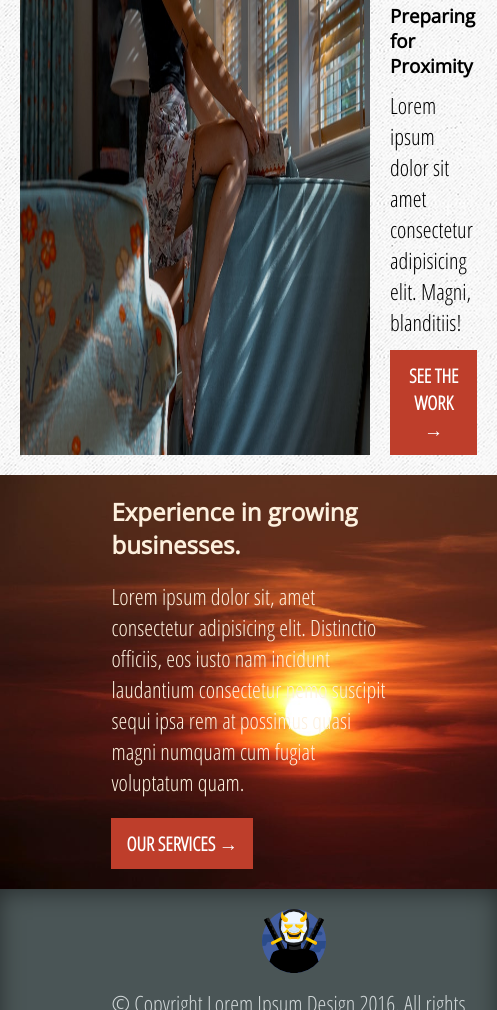
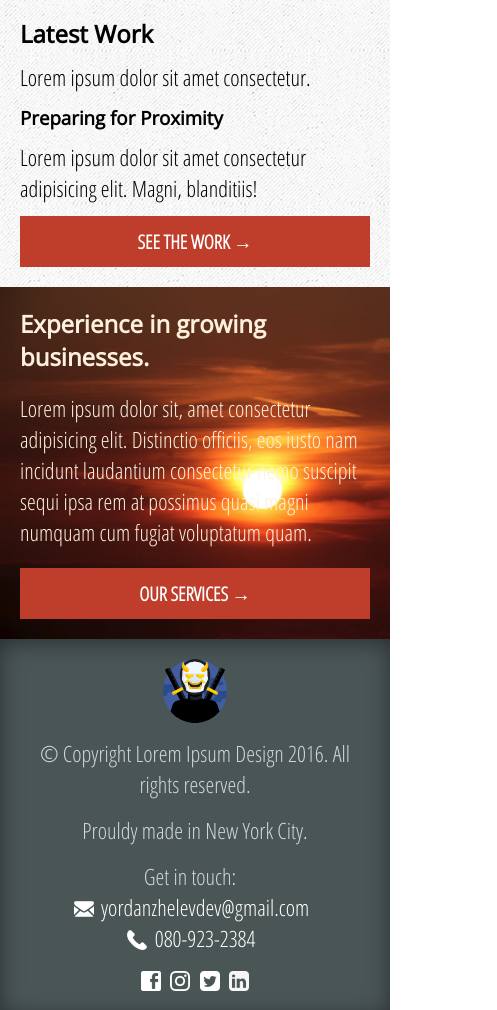
Before and after one commit to yordanzhelevdev/CSS-Grid-Training, a website: page index.html in a window 390 px wide. Shown: the part 990-2000 px from the top of the page, 497 px wide, since content can reach past the window. Drawn offline with nearby package versions, Linux system fonts and the light colour scheme.

Commit message:
Mobile Version

```diff
--- a/css/style.css
+++ b/css/style.css
@@ -23,9 +23,13 @@ ul {
   list-style-type: none;
 }
 
+p,
+li {
+  font-size: 1.4rem;
+}
+
 p {
   margin: 0;
-  font-size: 1.4rem;
 }
 
 a {
@@ -51,7 +55,7 @@ h6 {
 .page > *:not(header) {
   padding: 20px;
   /* grid-template-columns: repeat(4, 1fr); */
-  grid-template-columns: 2fr 6fr 2fr;
+  grid-template-columns: 1fr 6fr 1fr;
 }
 
 /* Top Social Icons */
@@ -90,7 +94,7 @@ h6 {
 }
 
 .social-icon--big {
-  height: 20px;
+  height: 21px;
   width: 20px;
   background-size: 20px;
 }
@@ -169,13 +173,15 @@ h6 {
 }
 
 .change .mobile-toggle__bar1 {
-    -webkit-transform: rotate(-45deg) translate(-9px, 6px);
-    transform: rotate(-45deg) translate(-9px, 6px);
+  -webkit-transform: rotate(-45deg) translate(-9px, 6px);
+  transform: rotate(-45deg) translate(-9px, 6px);
 }
-.change .mobile-toggle__bar2 {opacity: 0;}
+.change .mobile-toggle__bar2 {
+  opacity: 0;
+}
 .change .mobile-toggle__bar3 {
-    -webkit-transform: rotate(45deg) translate(-8px, -8px);
-    transform: rotate(45deg) translate(-8px, -8px);
+  -webkit-transform: rotate(45deg) translate(-8px, -8px);
+  transform: rotate(45deg) translate(-8px, -8px);
 }
 
 .navigation__item {
@@ -282,7 +288,7 @@ h6 {
 }
 
 .services__container {
-  grid-column: 2 / span 1;
+  grid-column: 2;
   display: grid;
   grid-gap: 20px;
   justify-items: start;
@@ -296,10 +302,16 @@ h6 {
 }
 
 .footer__container {
-  grid-column: 2 / span 2;
+  grid-column: 2;
   display: grid;
   justify-items: center;
+  text-align: center;
   grid-gap: 15px;
+}
+
+.footer__list li {
+  display: inline-block;
+  margin-right: 10px;
 }
 
 @media only screen and (max-width: 700px) {
@@ -313,3 +325,29 @@ h6 {
     display: none;
   }
 }
+
+@media only screen and (max-width: 990px) {
+  .featured-work__section {
+    grid-template-columns: 1fr;
+  }
+
+  .footer__list li {
+    display: block;
+    text-align: center;
+  }
+}
+
+@media only screen and (max-width: 530px) {
+  .page > :not(header) {
+    grid-template-columns: 1fr;
+  }
+  .intro__text {
+    font-size: 1.4rem;
+  }
+
+  .featured-work__text,
+  .intro__text,
+  .services__container {
+    justify-items: stretch;
+  }
+}
--- a/index.html
+++ b/index.html
@@ -98,14 +98,21 @@
 			<img src="./images/icons/icon-64.png" alt="Site logo">
 			<p>© Copyright Lorem Ipsum Design 2016. All rights reserved.</p>
 			<p>Prouldy made in New York City.</p>
-			<p>Get in touch:
-				<a href="mailto:yordanzhelevdev@gmail.com" target="_top">
-					<span class="social-icon social-icon--email"></span>
-					yordanzhelevdev@gmail.com
-				</a>
-				<span class="social-icon social-icon--phone"></span>
-				080-923-2384
-			</p>
+			<ul class="footer__list">
+				<li>Get in touch:</li>
+				<li>
+					<a href="mailto:yordanzhelevdev@gmail.com" target="_top">
+						<span class="social-icon social-icon--email social-icon--big"></span>
+						yordanzhelevdev@gmail.com
+					</a>
+				</li>
+				<li>
+					<a href="tel:555-555-555-55">
+						<span class="social-icon social-icon--phone social-icon--big"></span>
+						080-923-2384
+					</a>
+				</li>
+			</ul>
 			<div class="footer__social">
 				<a href="https://facebook.com">
 					<span class="social-icon social-icon--facebook social-icon--big"></span>
```
